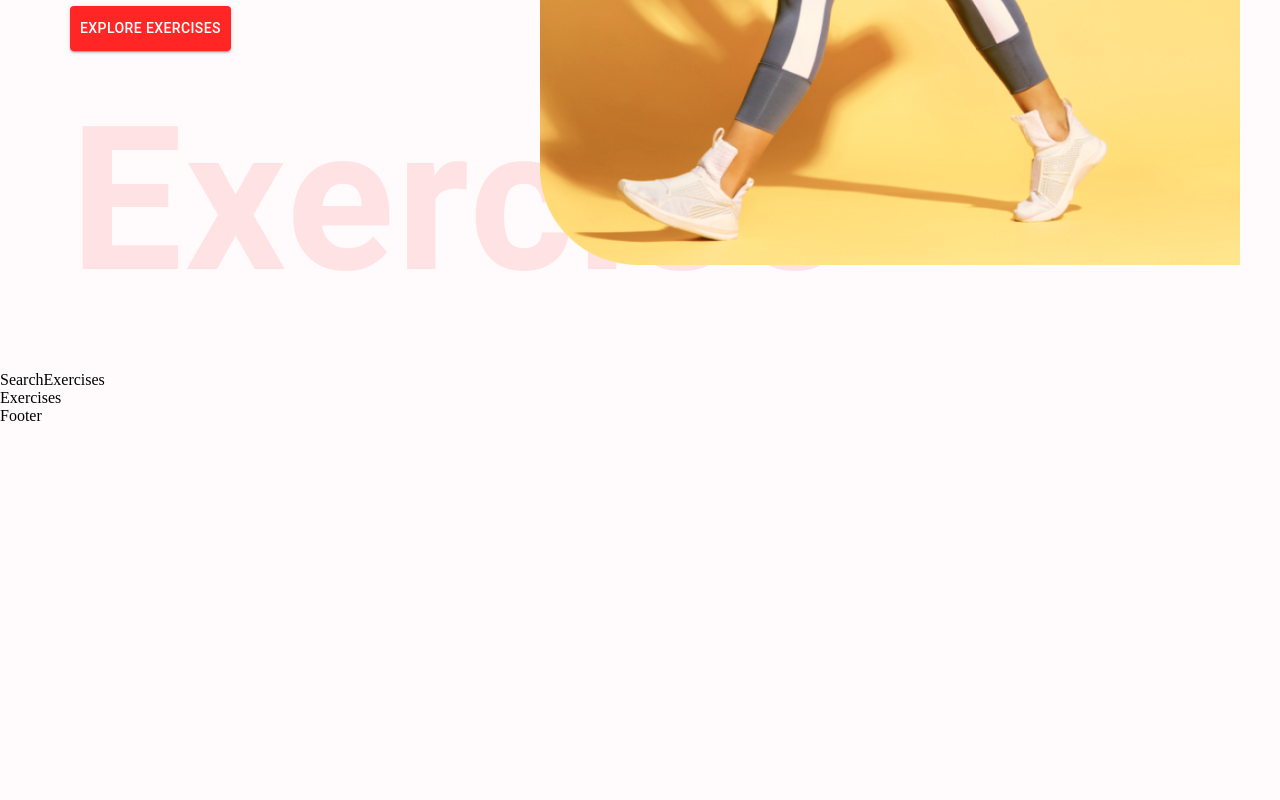
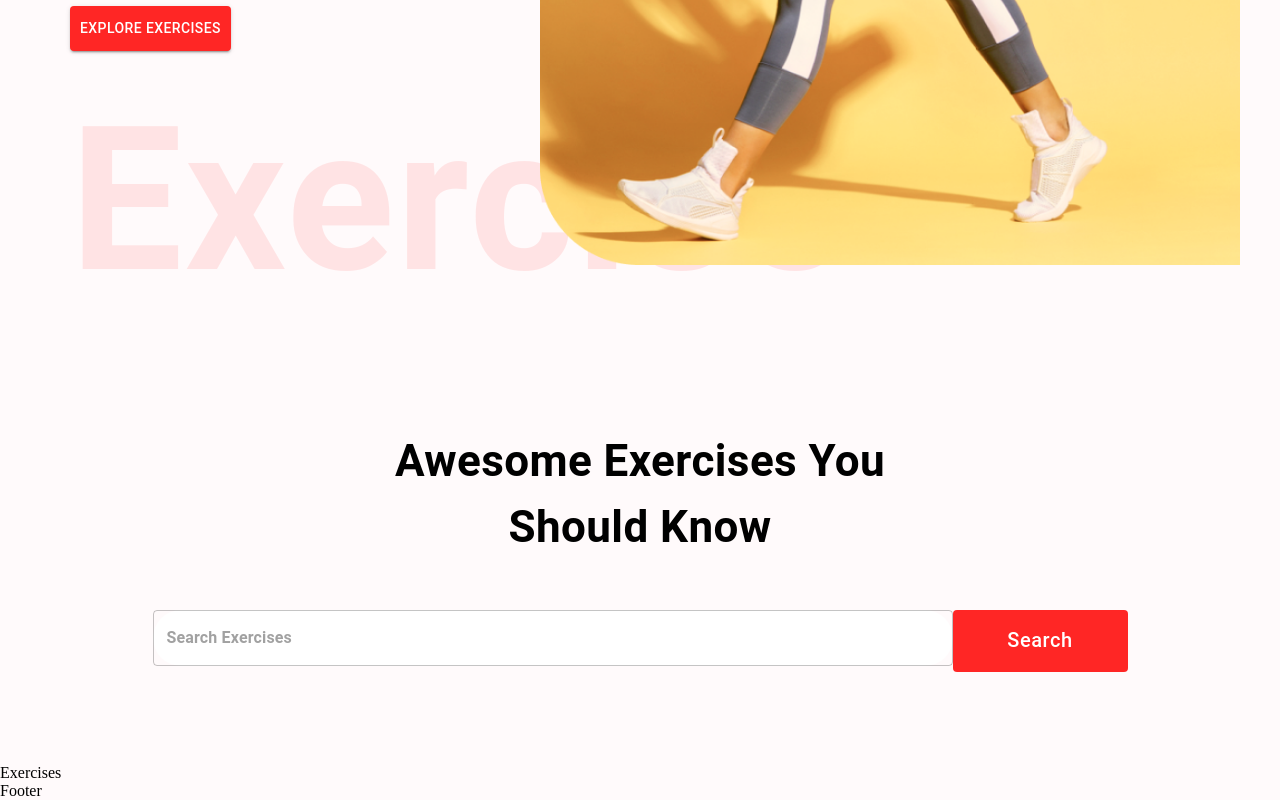
Before and after one commit to ShubhamkumarAnand/Fitflix, a React (Create React App) app: page / in a window 1280 px wide. Shown: the part 601-1401 px from the top of the page. Before the commit the page ends 1026 px from the top, so only its background shows below. Built offline with nearby package versions, Linux system fonts and the light colour scheme.

Commit message:
Added the Search Field and Button UI. On to the Logic part

```diff
--- a/src/components/SearchExercises.js
+++ b/src/components/SearchExercises.js
@@ -1,6 +1,50 @@
+import {useEffect, useState} from 'react'
+import {Box, Button, Stack, TextField, Typography} from '@mui/material'
+
 const SearchExercises = () => {
   return (
-    <div>SearchExercises</div>
+      <Stack justifyContent='center' p='20px' mt='37px' alignItems='center'>
+        <Typography fontWeight={700} sx={{fontSize: {lg: '44px', sm: '30px'}}} mb='50px' textAlign='center' >
+          Awesome Exercises You <br />
+          Should Know
+        </Typography>
+        <Box position='relative' mb='72px'>
+          <TextField
+            sx={{
+              input: {
+                border: 'none',
+                borderRadius: '4px',
+                fontWeight: '700'
+              },
+              width: {
+                lg: '800px', sm: '350px'
+              },
+              backgroundColor: '#fff',
+              borderRadius: '40px'
+            }}
+            height='76px'
+            value=''
+            onChange={(e) => {}}
+            placeholder='Search Exercises'
+            type='text'
+          />
+          <Button className='search-btn'
+            sx={{
+              backgroundColor: '#ff2625',
+              color: '#fff',
+              textTransform: 'none',
+              height: '62px',
+              pos: 'absolute',
+              right: '0',
+              width: {lg: '175px', sm: '80px'},
+              fontSize: {lg: '20px', sm: '14px'}
+            }}
+          >
+            Search
+          </Button>
+        </Box>
+      </Stack>
+
   )
 }
 export default SearchExercises
```
